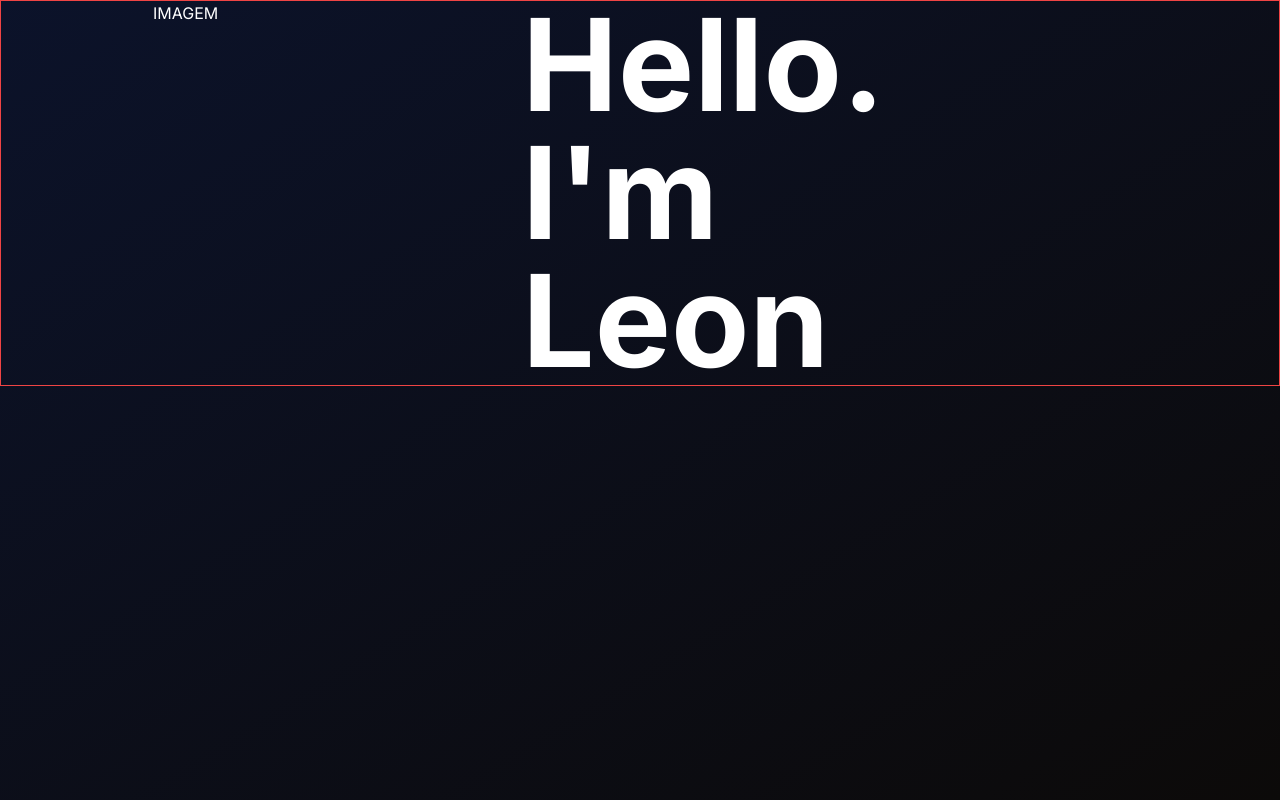
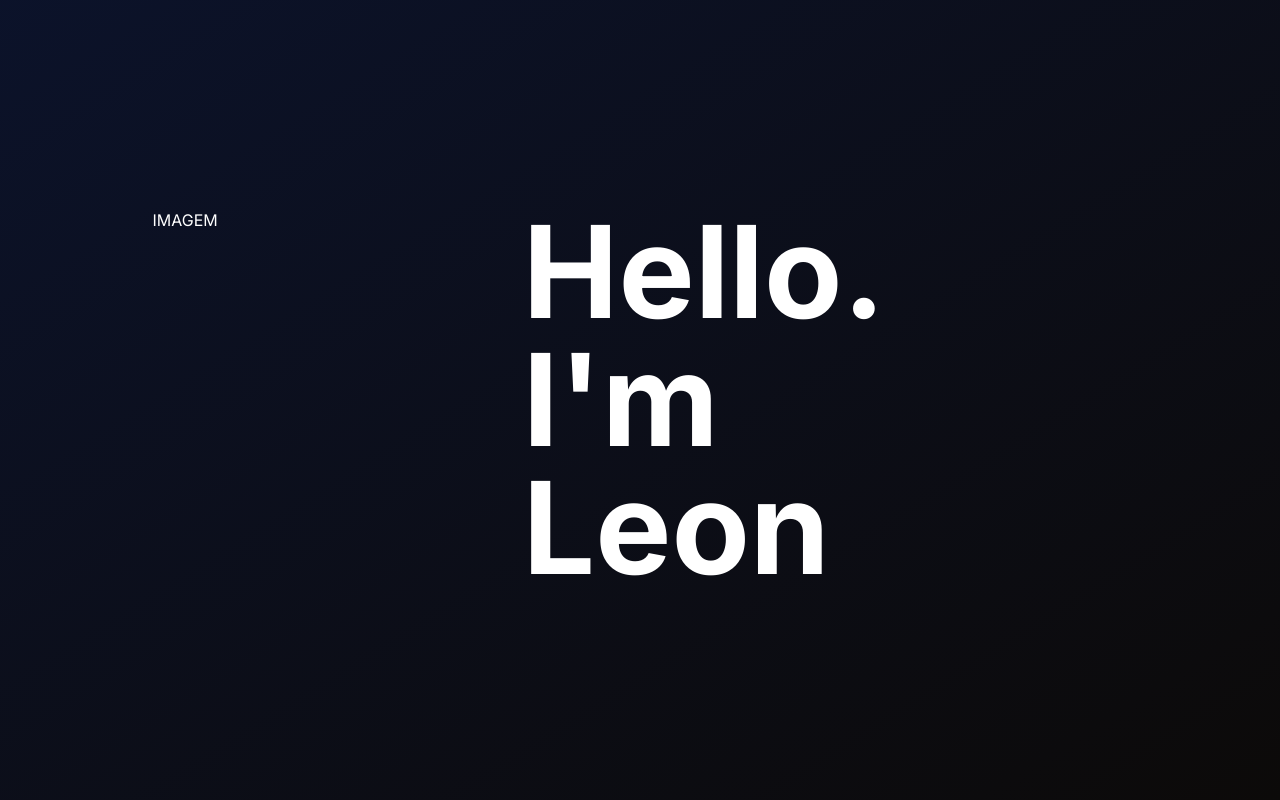
Before and after one commit to Axenrot/axn, a Next.js app: page / in a window 1280 px wide. Built offline with nearby package versions, Linux system fonts and the light colour scheme.

Commit message:
feat: body template done

```diff
--- a/src/app/page.tsx
+++ b/src/app/page.tsx
@@ -4,7 +4,7 @@ import "../app/globals.css";
 export default function Home() {
   return (
     <main className="flex justify-center w-full">
-      <div className="container h-full border border-red-500">
+      <div className="container flex items-center justify-center h-full min-h-screen">
         <Profile />
       </div>
     </main>
--- a/src/components/Profile.tsx
+++ b/src/components/Profile.tsx
@@ -3,7 +3,7 @@ import ProfilePicture from "./ProfilePicture";
 
 const Profile = () => {
   return (
-    <div className="flex flex-col justify-center sm:justify-around sm:flex-row">
+    <div className="flex flex-col justify-center w-full sm:justify-around sm:flex-row">
       <ProfilePicture />
       <ProfileInfo />
     </div>
```
